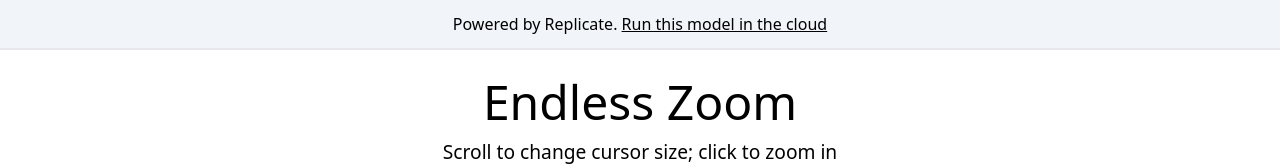
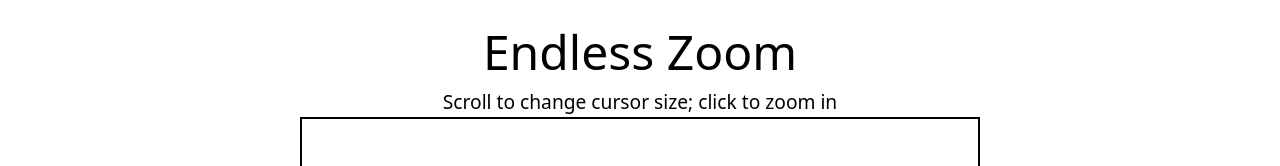
Before and after one commit to replicate/endless-zoom, a Next.js app: page / in a window 1280 px wide. Shown: the top 166 px of the page. Built offline with nearby package versions, Linux system fonts and the light colour scheme; no server answers.

Commit message:
Remove top banner

```diff
--- a/pages/index.js
+++ b/pages/index.js
@@ -13,17 +13,6 @@ export default function Home() {
         <meta property="twitter:image" content={`${rootUrl}/og-image.png`} />
         <meta name="twitter:card" content="summary_large_image" />
       </Head>
-      <div className="bg-slate-100 border-b-2 text-center p-3">
-        Powered by Replicate.{" "}
-        <a
-          href="https://replicate.com/fofr/latent-consistency-model?utm_source=project&utm_campaign=endless-zoom"
-          target="_blank"
-          rel="noreferrer"
-          className="underline"
-        >
-          Run this model in the cloud
-        </a>
-      </div>
       <div id="content"></div>
       <Script src="https://cdn.jsdelivr.net/npm/p5@1.8.0/lib/p5.js" />
       <Script src="./script.js" strategy="beforeInteractive" />
```
